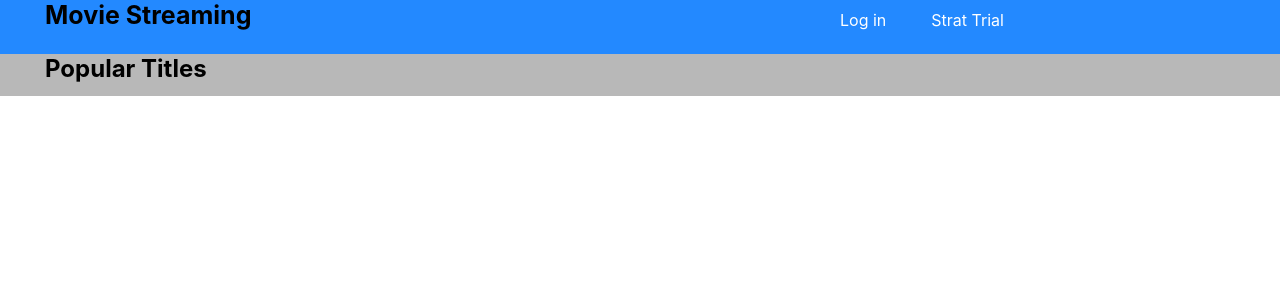
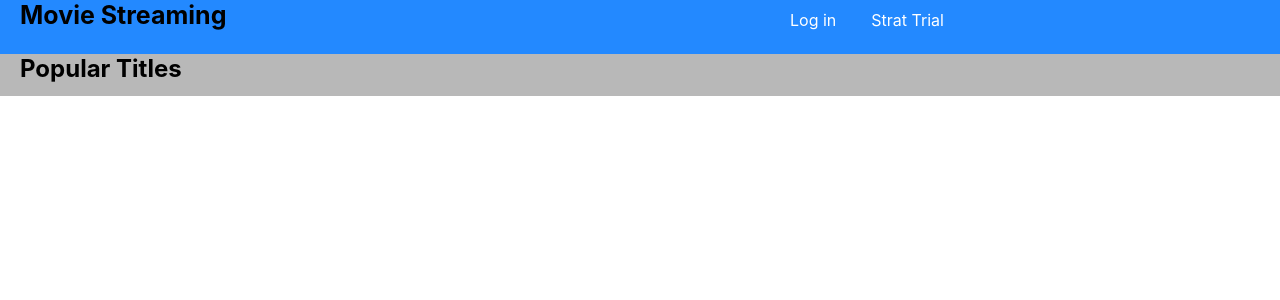
Before and after one commit to MarkusTryban/movie-stream, a React (Create React App) app: page / in a window 1280 px wide. Shown: the top 300 px of the page. Built offline with nearby package versions, Linux system fonts and the light colour scheme.

Commit message:
Add @media min width 320px

```diff
--- a/src/components/MainHeader/MainHeader.css
+++ b/src/components/MainHeader/MainHeader.css
@@ -39,11 +39,14 @@ a:hover {
   }
 }
 
-@media (max-width: 320px) {
+@media screen and (min-width: 320px) {
   h1,
   h2 {
-    padding: 0 5px 0 5px;
-    font-size: 25px;
+    padding-left: 20px;
+  }
+
+  a {
+    padding: 10px 15px 10px 20px;
   }
 }
 
```
